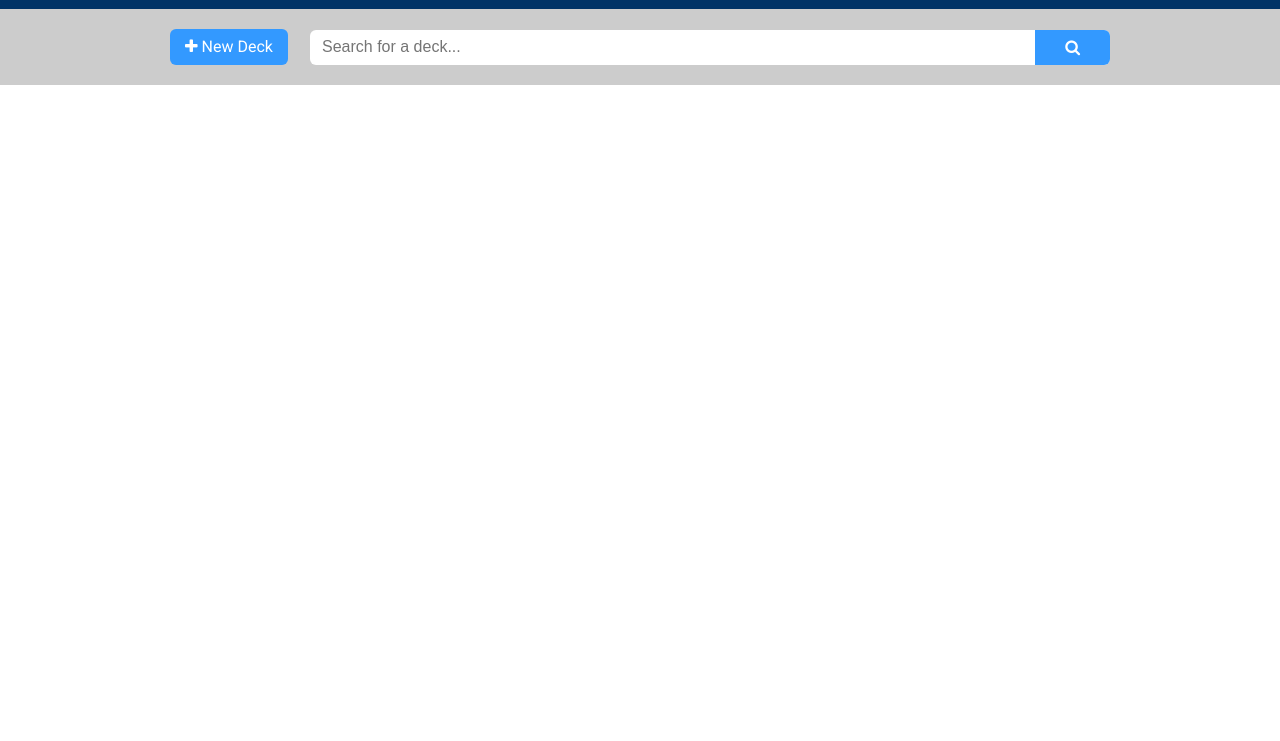
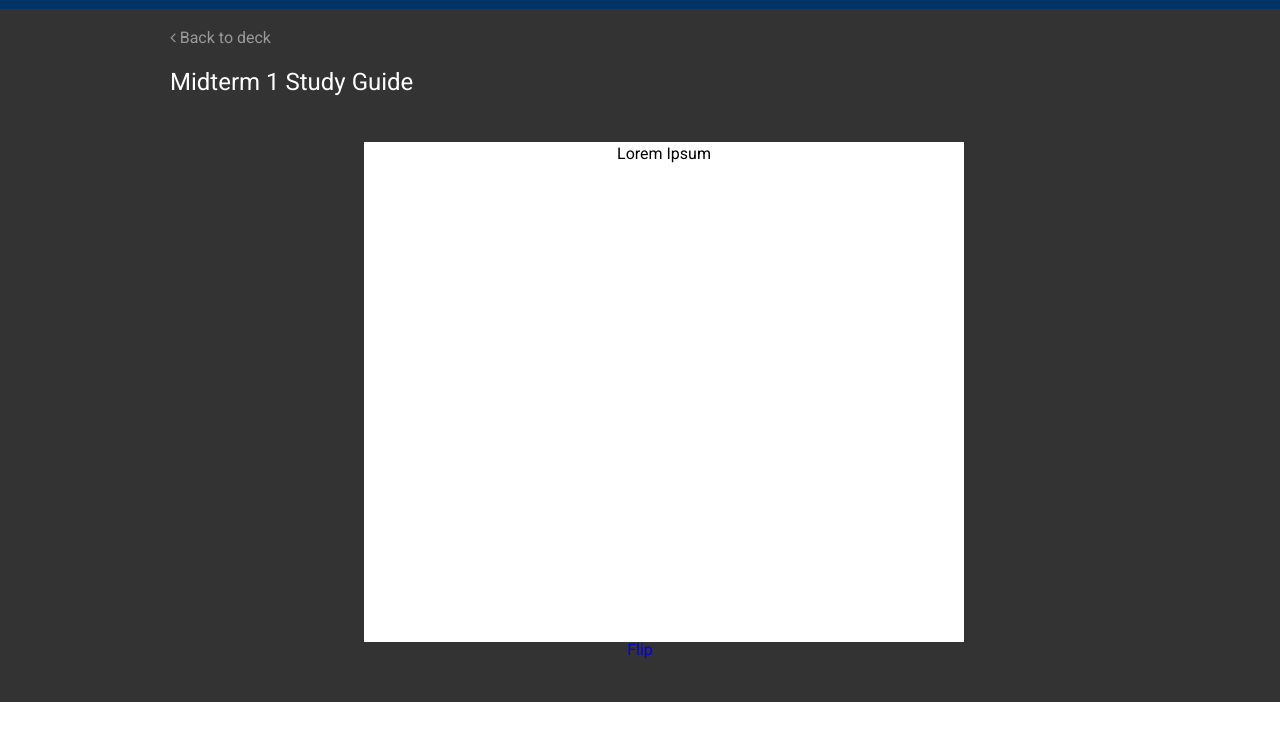
Before and after one commit to tpalmer75/flashcards-proto, a website: page jade/flashcards.html.jade in a window 1280 px wide. Shown: the part 43-784 px from the top of the page. Drawn offline with nearby package versions, Linux system fonts and the light colour scheme; files that its build step writes are made by us from their sources; files whose address does not match are found by name.

Commit message:
Flip Animations for cards

```diff
--- a/jade/flashcards.html.jade
+++ b/jade/flashcards.html.jade
@@ -18,21 +18,25 @@ html
 					a.logout(href="")
 						span Log Out
 						i.fa.fa-sign-out
-		section.search-bar
+		section.study
 			.wrapper
-				table.search-container
-					tr
-						td.new-deck
-							a.blue-btn(href="")
-								i.fa.fa-plus
-								span  New Deck
-						td
-							form#search
-								//- .course-dd
-								//- 	span All Courses
-								//- 	i.fa.fa-caret-down
-								input(type="search" placeholder="Search for a deck...")
-								button.blue-btn(type="submit")
-									i.fa.fa-search
+				header.cf
+					.deck-info
+						div
+							a(href="/")
+								h3
+									i.fa.fa-angle-left
+									|  Back to deck
+						h2 Midterm 1 Study Guide
+				.card-container
+					.card
+						.front
+							.content
+								p Lorem Ipsum
+						.back
+							.content
+								p Donec id elit non mi porta gravida at eget metus. Praesent commodo cursus magna, vel scelerisque nisl consectetur et. Duis mollis, est non commodo luctus, nisi erat porttitor ligula, eget lacinia odio sem nec elit. Cras justo odio, dapibus ac facilisis in, egestas eget quam. Vestibulum id ligula porta felis euismod semper. Sed posuere consectetur est at lobortis.
+					a.flip-button(href="#") Flip
+
 		script(src="js/jquery-2.1.1.min.js")
 		script(src="js/main.js")
--- a/js/main.js
+++ b/js/main.js
@@ -50,4 +50,12 @@ $(document).ready(function() {
 		allowClose();
 	});
 
+
+	// Flip flashcards on click
+	var flipButton = $('.flip-button');
+
+	flipButton.click(function() {
+		var card = $(this).siblings('.card').toggleClass('flipped');
+	});
+
 });
--- a/sass/style.sass
+++ b/sass/style.sass
@@ -179,8 +179,7 @@ section.preview
 		border: 1px solid $bright-blue
 		transition: all .2s
 		&:hover, &:active, &:focus
-			.fa
-				bottom: 5px
+			// Hmm, how should it hover?
 		.fa
 			position: relative
 			bottom: 0
@@ -267,4 +266,95 @@ section.preview
 		margin-top: -3px
 		margin-bottom: -6px
 
+// Deck Study Styles ----------------------------------------
+
+section.study
+	background: #333
+	.deck-info
+		h2
+			color: #fff
+
+.card-container
+	width: 100%
+	max-width: 600px
+	text-align: center
+	padding: 24px
+	min-height: 500px
+	margin: auto
+	perspective: 1000
+	-webkit-perspective: 1000
+	-moz-transform: perspective(1000px)
+	.card
+		transition: 0.6s
+		position: relative
+		transform-style: preserve-3d
+		-webkit-transform-style: preserve-3d
+		-moz-transform-style: preserve-3d
+		width: 600px
+		height: 500px
+		&.flipped
+			// -webkit-transform: rotateY(180deg)
+			// -moz-transform: rotateY(180deg)
+			// -o-transform: rotateY(180deg)
+			// transform: rotateY(180deg)
+			.back
+				-webkit-transform: rotateY(0deg)
+				-moz-transform: rotateY(0deg)
+				-o-transform: rotateY(0deg)
+				-ms-transform: rotateY(0deg)
+				transform: rotateY(0deg)
+			.front
+				-webkit-transform: rotateY(180deg)
+				-moz-transform: rotateY(180deg)
+				-o-transform: rotateY(180deg)
+				transform: rotateY(180deg)
+	.front, .back
+		backface-visibility: hidden
+		-webkit-backface-visibility: hidden
+		-moz-backface-visibility: hidden
+		-o-backface-visibility: hidden
+		backface-visibility: hidden
+
+		-webkit-transition: 0.6s
+		-webkit-transform-style: preserve-3d
+
+		-moz-transition: 0.6s
+		-moz-transform-style: preserve-3d
+
+		-o-transition: 0.6s
+		-o-transform-style: preserve-3d
+
+		-ms-transition: 0.6s
+		-ms-transform-style: preserve-3d
+
+		transition: 0.6s
+
+		position: absolute
+		background: #fff
+		top: 0
+		left: 0
+		height: 100%
+		width: 100%
+		text-align: center
+	.front
+		z-index: 2
+		-webkit-transform: rotateY(0deg)
+		-moz-transform: rotateY(0deg)
+		-o-transform: rotateY(0deg)
+		-ms-transform: rotateY(0deg)
+		transform: rotateY(0deg)
+	.back
+		-webkit-transform: rotateY(-180deg)
+		-moz-transform: rotateY(-180deg)
+		-o-transform: rotateY(-180deg)
+		-ms-transform: rotateY(-180deg)
+		transform: rotateY(-180deg)
+	.content
+		position: absolute
+		top: 0
+		left: 0
+		right: 0
+		bottom: 0
+		margin: auto
+
 @import responsive
```
Also changed, not shown: flashcards.html (+22 -12 lines), index.html (+4 -4 lines), jade/index.html.jade (+7 -4 lines), css/style.css, 1 other file.
